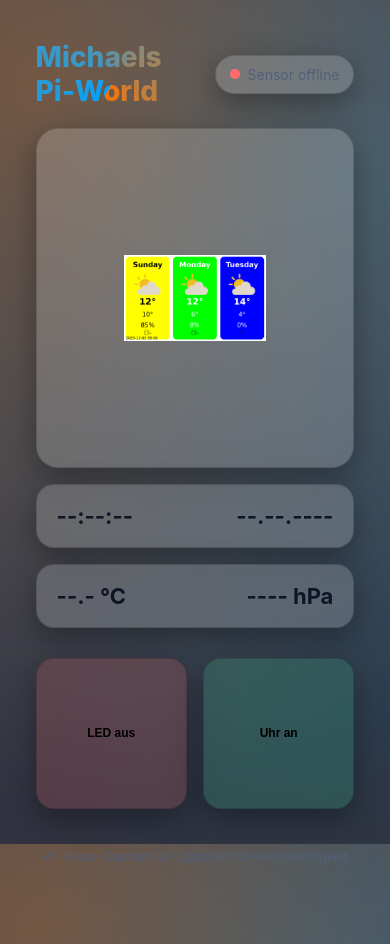
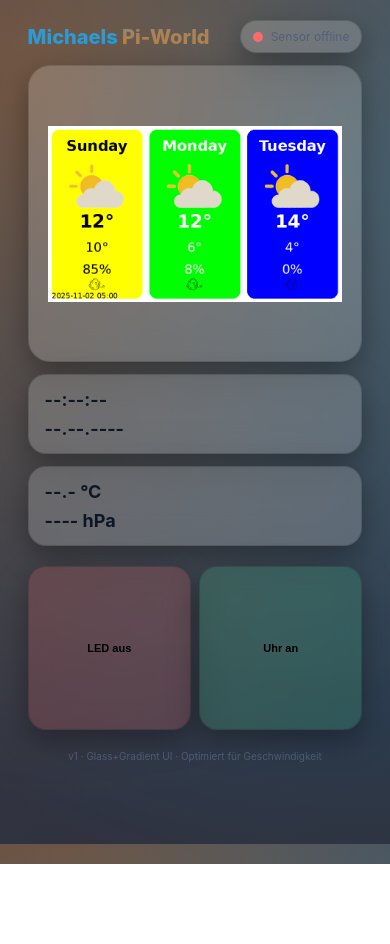
Before and after one commit to MichaelHein65/pi-world-ui, a plain HTML site: page PyWorld.html in a window 390 px wide. After the commit the page ends 864 px from the top, so only its background shows below. Drawn offline with Linux system fonts and the light colour scheme; no server answers.

Commit message:
Fix: Improve mobile portrait mode responsiveness - increase weather image size for small screens

```diff
--- a/PyWorld.html
+++ b/PyWorld.html
@@ -98,9 +98,9 @@
       justify-content: center;
     }
     #weather-img {
-      width: 50%;
+      width: 80%;
       height: auto;
-      max-height: 60vh;
+      max-height: 70vh;
       object-fit: contain;
       display: block;
       margin: 0 auto;
@@ -153,6 +153,75 @@
       font-size: 12px;
       color: var(--muted);
     }
+
+    /* Portrait Mode - Handys (max 480px) */
+    @media (max-width: 480px) and (orientation: portrait) {
+      .container {
+        margin: 20px auto;
+        padding: 0 12px 60px;
+      }
+      header {
+        margin-bottom: 12px;
+        gap: 8px;
+      }
+      .title {
+        font-size: clamp(20px, 4vw, 32px);
+      }
+      .badge {
+        padding: 8px 12px;
+        font-size: 12px;
+      }
+      #weather-card .card-body {
+        min-height: 35vh;
+        padding: 12px;
+      }
+      #weather-img {
+        width: 95%;
+        max-height: 50vh;
+      }
+      .info-row {
+        grid-template-columns: 1fr;
+        gap: 12px;
+        margin: 12px 0 20px 0;
+      }
+      .info-tile {
+        padding: 14px 16px;
+        flex-direction: column;
+        align-items: flex-start;
+        gap: 8px;
+      }
+      .value { font-size: clamp(18px, 4vw, 28px); }
+      .tiles {
+        grid-template-columns: repeat(auto-fit, minmax(50px, 1fr));
+        gap: 8px;
+        margin-top: 16px;
+      }
+      .tile {
+        min-height: 50px;
+        font-size: 11px;
+      }
+      footer {
+        margin-top: 20px;
+        font-size: 10px;
+      }
+    }
+
+    /* Tablet & Landscape Mode (480px - 1024px) */
+    @media (max-width: 1024px) and (orientation: landscape) {
+      #weather-card .card-body {
+        min-height: 50vh;
+      }
+      #weather-img {
+        width: 85%;
+        max-height: 65vh;
+      }
+      .info-row {
+        gap: 12px;
+      }
+      .value { font-size: clamp(18px, 2.5vw, 28px); }
+    }
+
+    /* Smaller Tablets & Phones in Landscape (max 600px width) */
     @media (max-width: 600px) {
       .info-row { grid-template-columns: 1fr; }
       .tiles { grid-template-columns: repeat(auto-fit, minmax(60px, 1fr)); }
```
